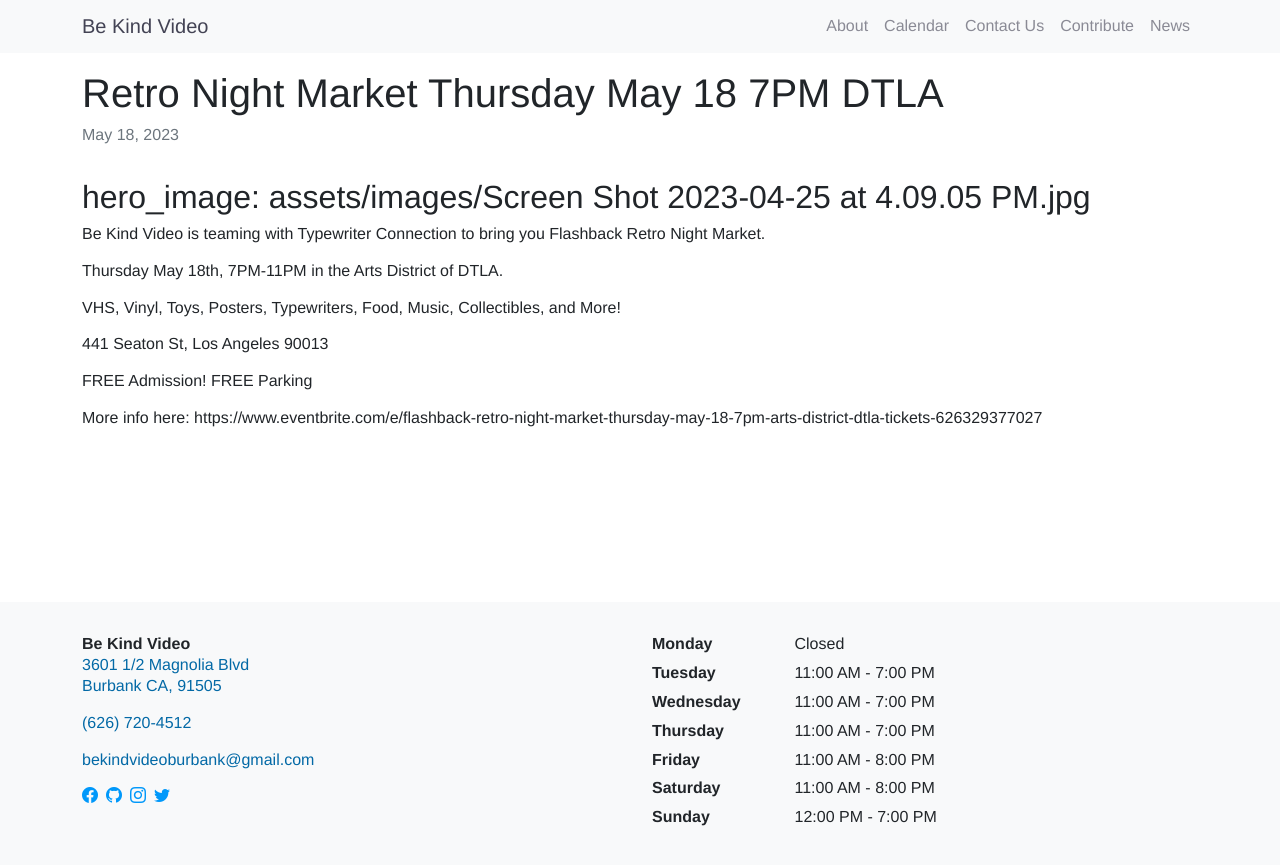
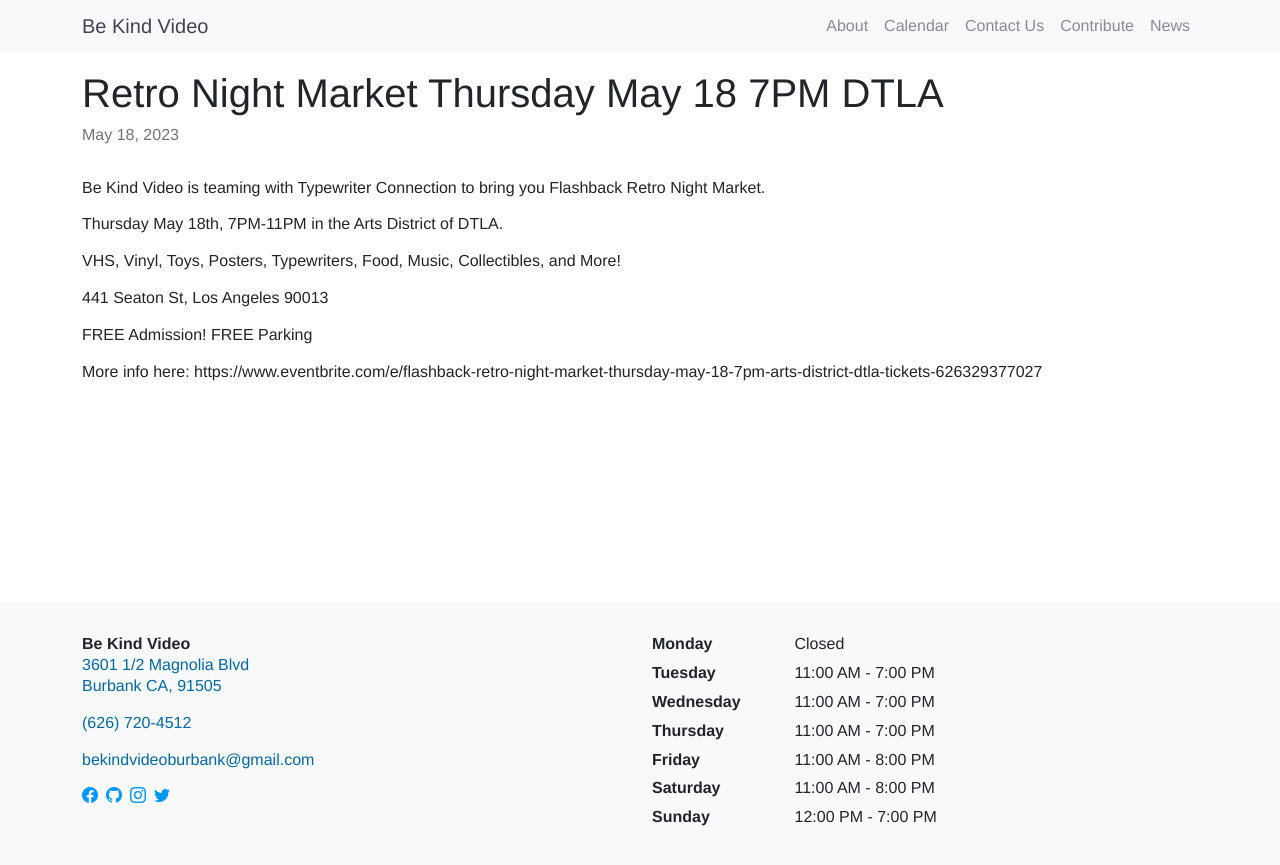
Before and after one commit to arenoir/be-kind-video, a Jekyll site: the page built from _posts/2023-05-18-Retro-Night-Market.md, in a window 1280 px wide. Shown: the top 865 px of the page. Built offline with Jekyll 4.4.1, drawn with Linux system fonts in a browser that asks for light colours.

Commit message:
Update 2023-05-18-Retro-Night-Market.md
Removed Flyer Image

```diff
--- a/_posts/2023-05-18-Retro-Night-Market.md
+++ b/_posts/2023-05-18-Retro-Night-Market.md
@@ -2,8 +2,6 @@
 layout: post
 title:  "Retro Night Market Thursday May 18 7PM DTLA"
 categories: events
----
-hero_image: assets/images/Screen Shot 2023-04-25 at 4.09.05 PM.jpg
 ---
 
 Be Kind Video is teaming with Typewriter Connection to bring you Flashback Retro Night Market.
```
